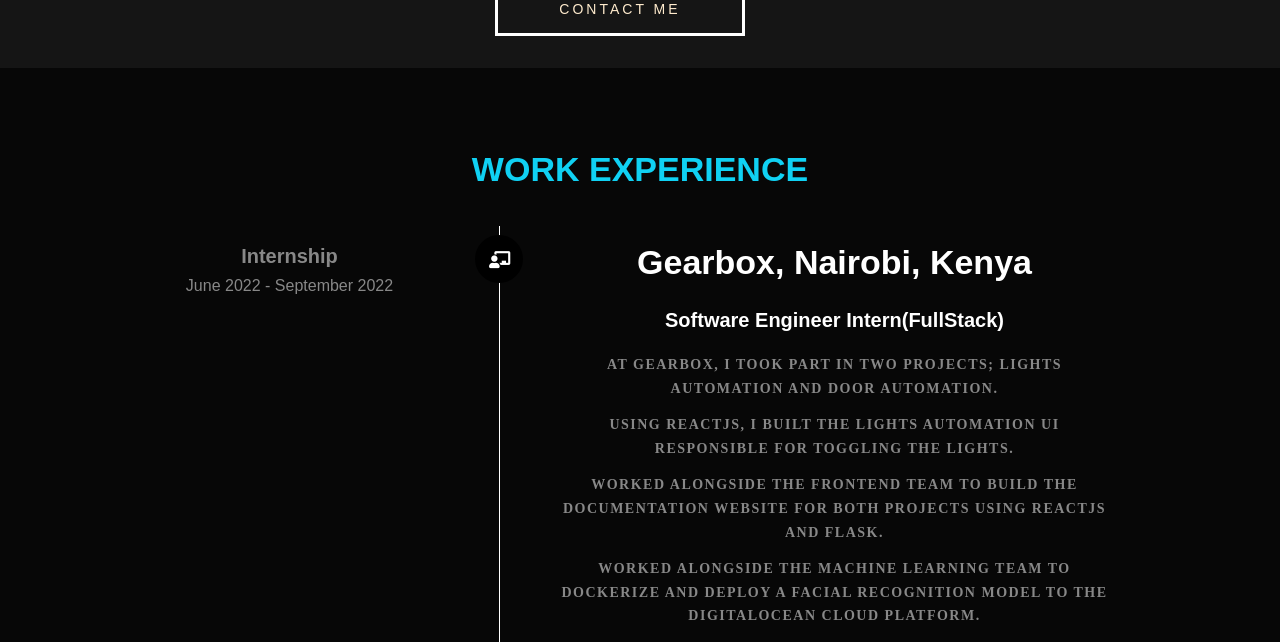
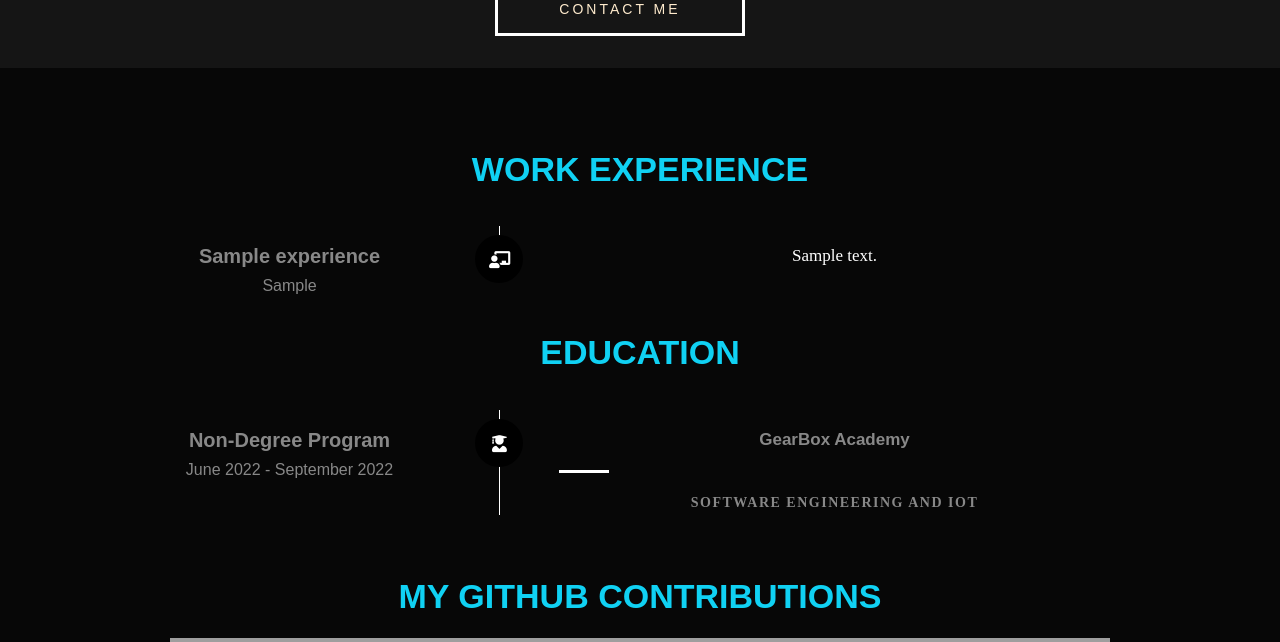
Before and after one commit to kimitaWanjohi/django_portfolio, a Django app: page / in a window 1280 px wide. Shown: the part 1636-2278 px from the top of the page. Run offline with Django 4.2, Linux system fonts and the light colour scheme; tables that the repository leaves empty hold one stand-in row (values such as "Sample post"); some libraries are stand-ins or nearby versions; some web fonts are replaced; grey boxes are pictures that could not be loaded.

Commit message:
views and experience

```diff
--- a/portfolio/views.py
+++ b/portfolio/views.py
@@ -1,5 +1,12 @@
+from multiprocessing import context
 from django.shortcuts import render
-
+from .models import Eductation, Experience, Project, Blogs
 
 def index(request):
-    return render(request, 'index.html')
+    context = {
+        'educations': Eductation.objects.all(),
+        'experiences': Experience.objects.all(),
+        'projects': Project.objects.all(),
+        'blogs': Blogs.objects.all(),
+    }
+    return render(request, 'index.html', context)
--- a/templates/index.html
+++ b/templates/index.html
@@ -175,42 +175,7 @@ I am a highly motivated self-starter and team player. Also, I'm a quick learner
 
             </div>
 
-                <div class="col-twelve">
-
-                <div class="timeline-wrap">
-
-                    <div class="timeline-block" style="text-align: center">
-
-                        <div class="timeline-ico">
-                            <i class="fa fa-chalkboard-teacher"></i>
-                        </div>
-
-                        <div class="timeline-header">
-                            <h3>Internship</h3>
-                            <p style="text-align: center;">June 2022 - September 2022</p>
-                        </div>
-
-                        <div class="timeline-content">
-                            <h2  style="color: white;">Gearbox, Nairobi, Kenya</h2>
-                            <h3 style="color: white;">Software Engineer Intern(FullStack)</h3>
-                            <h5>At Gearbox, I took part in two projects; Lights Automation and Door Automation.</h5>
-                            <h5>Using ReactJs, I built the Lights Automation UI responsible for toggling the lights.</h5>
-                            <h5>Worked alongside the frontend team to build the documentation website for both projects using ReactJs and Flask.</h5>
-                            <h5>Worked alongside the Machine learning team to dockerize and deploy a facial recognition model to the DigitalOcean Cloud platform.</h5>
-                            <h5>Guided other junior interns in building their portfolios.</h5>
-
-                        </div>
-
-                    </div>
-
-
-
-                </div>
-
-
-            </div>
-
-
+            {% for experience in experiences %}
             <div class="col-twelve">
 
                 <div class="timeline-wrap">
@@ -222,17 +187,12 @@ I am a highly motivated self-starter and team player. Also, I'm a quick learner
                         </div>
 
                         <div class="timeline-header">
-                            <h3>Software Engineer</h3>
-                            <p style="text-align: center;">November 2021 - April 2022</p>
+                            <h3>{{ experience.name }}</h3>
+                            <p style="text-align: center;">{{ experience.duration }}</p>
                         </div>
 
                         <div class="timeline-content">
-                            <h2  style="color: white;">CoverHunt,  Nairobi, Kenya</h2>
-                            <h3 style="color: white;">Software Engineer</h3>
-                            <h5>Wrote scripts for post-processing insurance policy data</h5>
-                            <h5>Using Django, I built a GraphQL API that provides insurance comparisons.</h5>
-                            <h5>Worked on the Mpesa and Stripe integration to allow the processing of mobile money payments.</h5>
-
+                            {{ experience.description | safe}}
                         </div>
 
                     </div>
@@ -243,6 +203,7 @@ I am a highly motivated self-starter and team player. Also, I'm a quick learner
 
 
             </div>
+            {% endfor %}
 
         </div>
 
```
